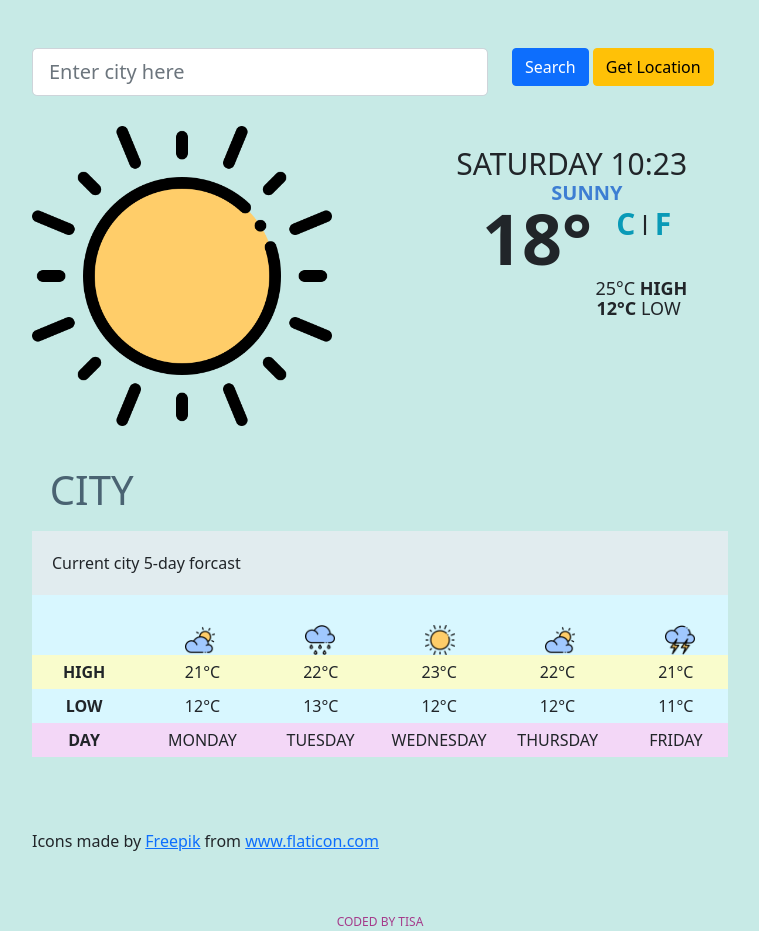
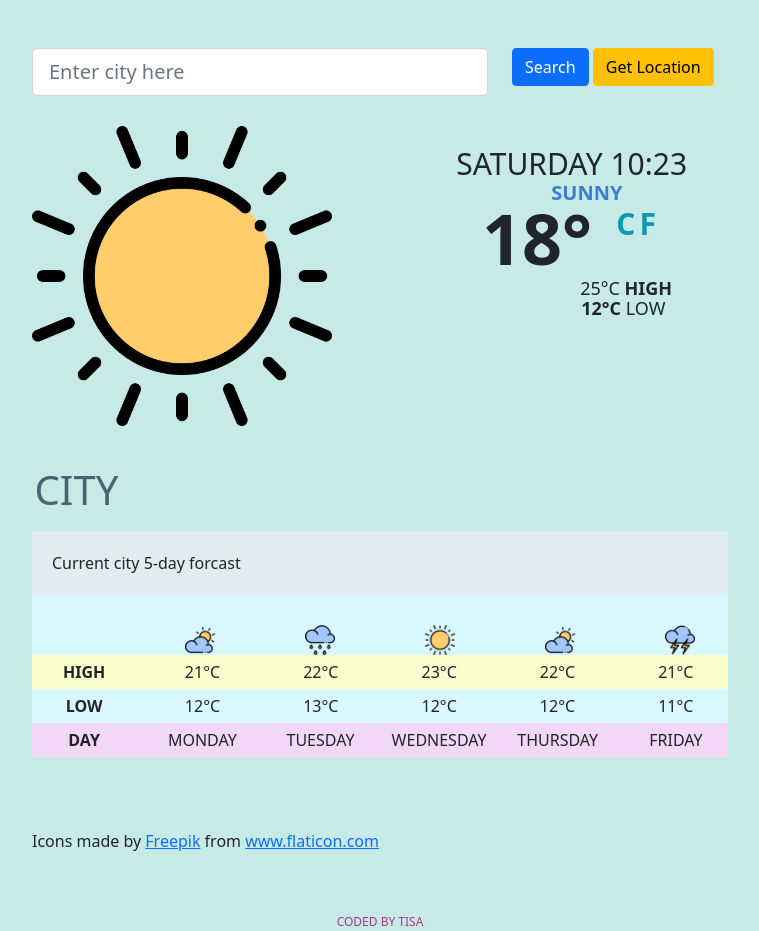
Before and after one commit to xSTILETTOx/weather-project, a plain HTML site: page index.html in a window 1280 px wide. Shown: the whole page, without its empty margins (260-1019 px from the left). Drawn offline with nearby package versions, Linux system fonts and the light colour scheme.

Commit message:
fixing relative positions in css

```diff
--- a/index.html
+++ b/index.html
@@ -54,7 +54,7 @@
       <span class="sunny">SUNNY</span>
       <span class="temperature"> 18°</span>
       <a href="#" id="celcius">C</a>
-      <span class="divider">|</span>
+
       <a href="#" id="fahrenheit">F</a>
       <span class="high">25°C <strong>HIGH</strong></span>
       <span class="low"><strong>12°C</strong> LOW</span>
--- a/src/styles.css
+++ b/src/styles.css
@@ -43,13 +43,7 @@ body {
   color: #099ab7;
   cursor: pointer;
 }
-.divider {
-  font-size: 20px;
-  font-weight: 700;
-  position: relative;
-  left: 470px;
-  top: -275px;
-}
+
 #fahrenheit {
   font-size: 30px;
   font-weight: 700;
```
